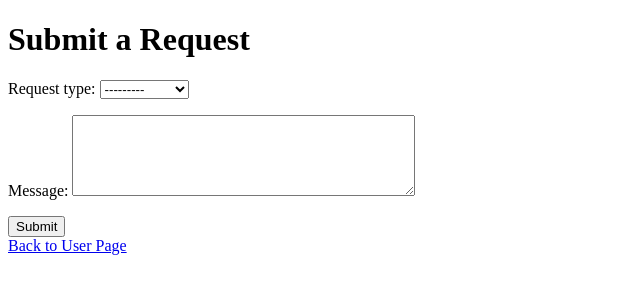
After one commit to CPTicarus/SaatDaftar, a Django app: page /submit_request/ in a window 1280 px wide. The commit adds this page. Shown: the top 300 px of the page, without its empty margins (0-640 px from the left). Run offline with Django 5.2, Linux system fonts and the light colour scheme; a user stored in the database is signed in.

Commit message:
modified:   daftarMain/__pycache__/forms.cpython-311.pyc 	modified:   daftarMain/__pycache__/models.cpython-311.pyc 	modified:   daftarMain/__pycache__/urls.cpython-311.pyc 	modified:   daftarMain/__pycache__/views.cpython-311.pyc 	modified:   daftarMain/forms.py 	new file:   daftarMain/migrations/0008_regularrequest.py 	new file:   daftarMain/migrations/__pycache__/0008_regularrequest.cpython-311.pyc 	modified:   daftarMain/models.py 	new file:   daftarMain/templates/employee_detail.html 	modified:   daftarMain/templates/office_manager_page.html 	modified:   daftarMain/templates/office_user_page.html 	new file:   daftarMain/templates/submit_request.html 	modified:   daftarMain/todo.txt 	modified:   daftarMain/urls.py 	modified:   daftarMain/views.py 	modified:   db.sqlite3

```diff
--- a/daftarMain/forms.py
+++ b/daftarMain/forms.py
@@ -1,7 +1,16 @@
 from django import forms
-from .models import OfficeUser
+from .models import OfficeUser,RegularRequest
 
 class OfficeUserForm(forms.ModelForm):
     class Meta:
         model = OfficeUser
         fields = ['first_name', 'last_name', 'phone', 'home_phone', 'birth_date', 'code_meli', 'staff_number', 'staff_pic', 'address']
+
+class RegularRequestForm(forms.ModelForm):
+    class Meta:
+        model = RegularRequest
+        fields = ['request_type', 'message']
+        widgets = {
+            'request_type': forms.Select(attrs={'class': 'form-control'}),
+            'message': forms.Textarea(attrs={'class': 'form-control', 'rows': 5}),
+        }
--- a/daftarMain/models.py
+++ b/daftarMain/models.py
@@ -53,3 +53,18 @@ class Leave(models.Model):
 
     def __str__(self):
         return f"{self.office_user} - {self.leave_type} leave from {self.start_date or self.start_time} to {self.end_date or self.end_time}"
+
+class RegularRequest(models.Model):
+    REQUEST_TYPES = [
+        ('complaint', 'Complaint'),
+        ('suggestion', 'Suggestion'),
+        ('other', 'Other'),
+    ]
+
+    user = models.ForeignKey(OfficeUser, on_delete=models.CASCADE)
+    request_type = models.CharField(max_length=20, choices=REQUEST_TYPES)
+    message = models.TextField()
+    submitted_at = models.DateTimeField(default=timezone.now)
+
+    def __str__(self):
+        return f"{self.get_request_type_display()} by {self.user.first_name} {self.user.last_name} on {self.submitted_at}"
--- /dev/null
+++ b/daftarMain/templates/submit_request.html
@@ -0,0 +1,19 @@
+<!DOCTYPE html>
+<html lang="en">
+<head>
+    <meta charset="UTF-8">
+    <meta name="viewport" content="width=device-width, initial-scale=1.0">
+    <title>Submit Request</title>
+</head>
+<body>
+    <h1>Submit a Request</h1>
+
+    <form method="POST">
+        {% csrf_token %}
+        {{ form.as_p }}
+        <button type="submit">Submit</button>
+    </form>
+
+    <a href="{% url 'office_user_page' %}">Back to User Page</a>
+</body>
+</html>
--- a/daftarMain/todo.txt
+++ b/daftarMain/todo.txt
@@ -1 +1 @@
-اضافه کردن بخش مرخصی به افیس یوزر پیج
+اضافه کردن بخش مرخصی به افیس یوزر پیج ##
--- a/daftarMain/urls.py
+++ b/daftarMain/urls.py
@@ -8,10 +8,14 @@ urlpatterns = [
     path('login/', auth_views.LoginView.as_view(template_name='registration/login.html'), name='login'),
     path('logout/', auth_views.LogoutView.as_view(), name='logout'),
     path('dashboard/', views.dashboard, name='dashboard'),
+    #Office manager urls
     path('office_manager/', views.office_manager_page, name='office_manager_page'),
     path('office_manager/add-user/', views.add_office_user, name='add_office_user'),
+    path('employee/<int:employee_id>/', views.employee_detail, name='employee_detail'),
+    #office users urls
     path('register_entry/', views.register_entry, name='register_entry'),
     path('register_exit/', views.register_exit, name='register_exit'),
     path('office_user/', views.office_user_page, name='office_user_page'),
     path('leave/', views.leave_page, name='leave_page'),
+    path('submit_request/', views.submit_request, name='submit_request'),
 ] + static(settings.MEDIA_URL, document_root=settings.MEDIA_ROOT)
--- a/daftarMain/views.py
+++ b/daftarMain/views.py
@@ -2,8 +2,8 @@ from django.shortcuts import render, redirect, get_object_or_404
 from django.utils import timezone
 from django.http import JsonResponse
 from django.contrib.auth.decorators import login_required
-from .models import Clock, OfficeUser, OfficeManager, Leave
-from .forms import OfficeUserForm
+from .models import Clock, OfficeUser, OfficeManager, Leave, RegularRequest
+from .forms import OfficeUserForm, RegularRequestForm
 from django.contrib.auth.models import User
 
 @login_required
@@ -49,34 +49,74 @@ def register_exit(request):
         return JsonResponse({"status": "success", "message": "Exit time registered."})
     return JsonResponse({"status": "error", "message": "Invalid request."}, status=400)
 
+# @login_required
+# def office_manager_page(request):
+#     office_manager = get_object_or_404(OfficeManager, user=request.user)
+#     employees = OfficeUser.objects.filter(office_admin=office_manager)
+
+#     employee_statuses = []
+#     for employee in employees:
+#         # Check if the employee is in the office
+#         last_clock_entry = Clock.objects.filter(office_user=employee).order_by('-entry_to_office').first()
+#         is_in_office = last_clock_entry and not last_clock_entry.exit_from_office
+
+#         # Check if the employee has a pending or ongoing leave request
+#         now = timezone.now()
+#         has_leave_request = Leave.objects.filter(
+#             office_user=employee,
+#             leave_type='daily',
+#             start_date__lte=now,
+#             end_date__gte=now
+#         ).exists() or Leave.objects.filter(
+#             office_user=employee,
+#             leave_type='hourly',
+#             start_time__lte=now,
+#             end_time__gte=now
+#         ).exists()
+
+#         employee_statuses.append((employee, is_in_office, has_leave_request))
+
+#     context = {
+#         'office_manager': office_manager,
+#         'employees': employee_statuses,
+#     }
+
+#     return render(request, 'office_manager_page.html', context)
+
 @login_required
 def office_manager_page(request):
     office_manager = get_object_or_404(OfficeManager, user=request.user)
     employees = OfficeUser.objects.filter(office_admin=office_manager)
 
-    if request.method == "POST":
-        form = OfficeUserForm(request.POST)
-        if form.is_valid():
-            office_user = form.save(commit=False)
-            office_user.office_admin = office_manager
-            office_user.save()
-            # Automatically create the user with phone as username and code_meli as password
-            office_user.user = User.objects.create_user(
-                username=office_user.phone,
-                password=office_user.code_meli
-            )
-            office_user.save()
-            return redirect('office_manager_page')
-    else:
-        form = OfficeUserForm()
+    employee_statuses = []
+    for employee in employees:
+        # Check if the employee is in the office
+        last_clock_entry = Clock.objects.filter(office_user=employee).order_by('-entry_to_office').first()
+        is_in_office = last_clock_entry and not last_clock_entry.exit_from_office
+
+        # Check if the employee has a pending or ongoing leave request
+        now = timezone.now()
+        has_leave_request = Leave.objects.filter(
+            office_user=employee,
+            leave_type='daily',
+            start_date__lte=now,
+            end_date__gte=now
+        ).exists() or Leave.objects.filter(
+            office_user=employee,
+            leave_type='hourly',
+            start_time__lte=now,
+            end_time__gte=now
+        ).exists()
+
+        employee_statuses.append((employee, is_in_office, has_leave_request))
 
     context = {
         'office_manager': office_manager,
-        'employees': employees,
-        'form': form,
+        'employees': employee_statuses,
     }
 
     return render(request, 'office_manager_page.html', context)
+
 
 @login_required
 def add_office_user(request):
@@ -135,3 +175,35 @@ def leave_page(request):
         return redirect('office_user_page')
 
     return render(request, 'leave_page.html')
+
+@login_required
+def employee_detail(request, employee_id):
+    employee = get_object_or_404(OfficeUser, id=employee_id)
+
+    # Get the employee's last clock entry
+    last_clock_entry = Clock.objects.filter(office_user=employee).order_by('-entry_to_office').first()
+
+    # Get the employee's leave requests
+    leave_requests = Leave.objects.filter(office_user=employee).order_by('-start_date')
+
+    context = {
+        'employee': employee,
+        'last_clock_entry': last_clock_entry,
+        'leave_requests': leave_requests,
+    }
+
+    return render(request, 'employee_detail.html', context)
+
+@login_required
+def submit_request(request):
+    if request.method == 'POST':
+        form = RegularRequestForm(request.POST)
+        if form.is_valid():
+            regular_request = form.save(commit=False)
+            regular_request.user = request.user.officeuser  # Associate with the logged-in user
+            regular_request.save()
+            return redirect('office_user_page')
+    else:
+        form = RegularRequestForm()
+
+    return render(request, 'submit_request.html', {'form': form})
```
Also changed, not shown: daftarMain/templates/employee_detail.html (added, +57 -0 lines), daftarMain/templates/office_manager_page.html (+28 -10 lines), daftarMain/templates/office_user_page.html (+8 -1 lines), daftarMain/migrations/0008_regularrequest.py (added), db.sqlite3.
